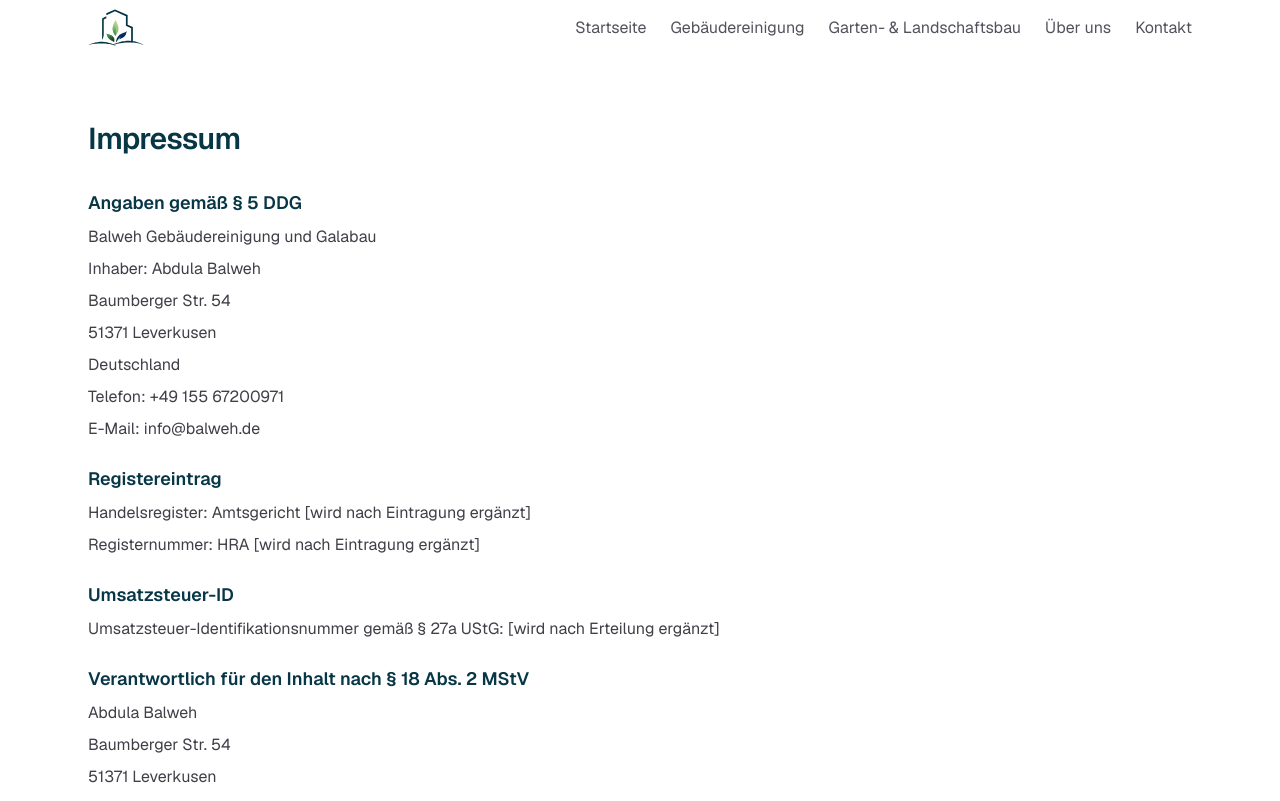
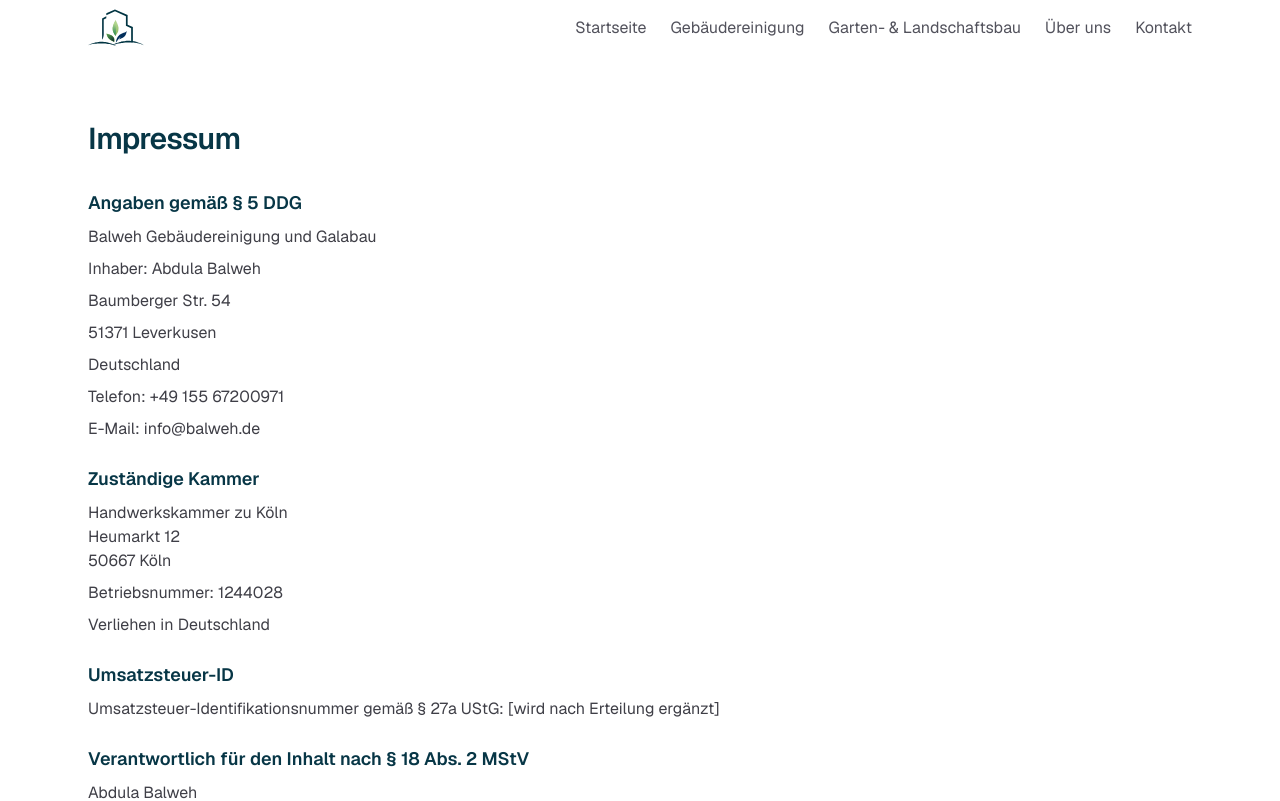
Before and after one commit to andonovnik/balweh-website, a Next.js app: page /impressum in a window 1280 px wide. Shown: the top 801 px of the page. Built offline with nearby package versions, Linux system fonts and the light colour scheme.

Commit message:
impressum: Add Kammer information

```diff
--- a/app/impressum/page.tsx
+++ b/app/impressum/page.tsx
@@ -37,10 +37,17 @@ export default function ImpressumPage() {
 
         <section className="space-y-2">
           <h2 className="text-lg font-semibold text-brand-primary">
-            Registereintrag
+            Zuständige Kammer
           </h2>
-          <p>Handelsregister: Amtsgericht [wird nach Eintragung ergänzt]</p>
-          <p>Registernummer: HRA [wird nach Eintragung ergänzt]</p>
+          <p>
+            Handwerkskammer zu Köln
+            <br />
+            Heumarkt 12
+            <br />
+            50667 Köln
+          </p>
+          <p>Betriebsnummer: 1244028</p>
+          <p>Verliehen in Deutschland</p>
         </section>
 
         <section className="space-y-2">
```
